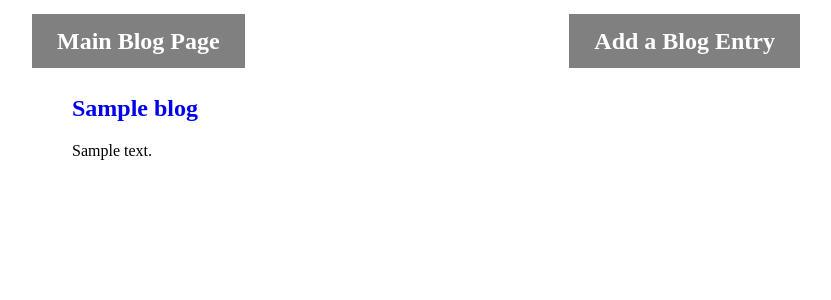
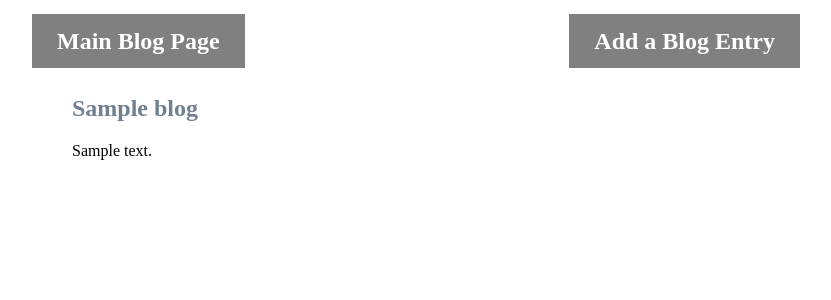
Before and after one commit to ssagarwala/blogz, a Flask app: template templates/blogs.html in a window 1280 px wide. Shown: the top 300 px of the page, without its empty margins (224-1055 px from the left). Run offline with Flask 2, Linux system fonts and the light colour scheme; the template is opened without the code that fills it: most values are stand-ins (such as "Sample title", 1, 10 or a date in 2020); data that the repository does not hold is empty.

Commit message:
added styles

```diff
--- a/static/css/styles.css
+++ b/static/css/styles.css
@@ -42,3 +42,6 @@ a{
 ul{
     list-style-type: none;
 }
+ul li a{
+    color:slategray;
+}
```
